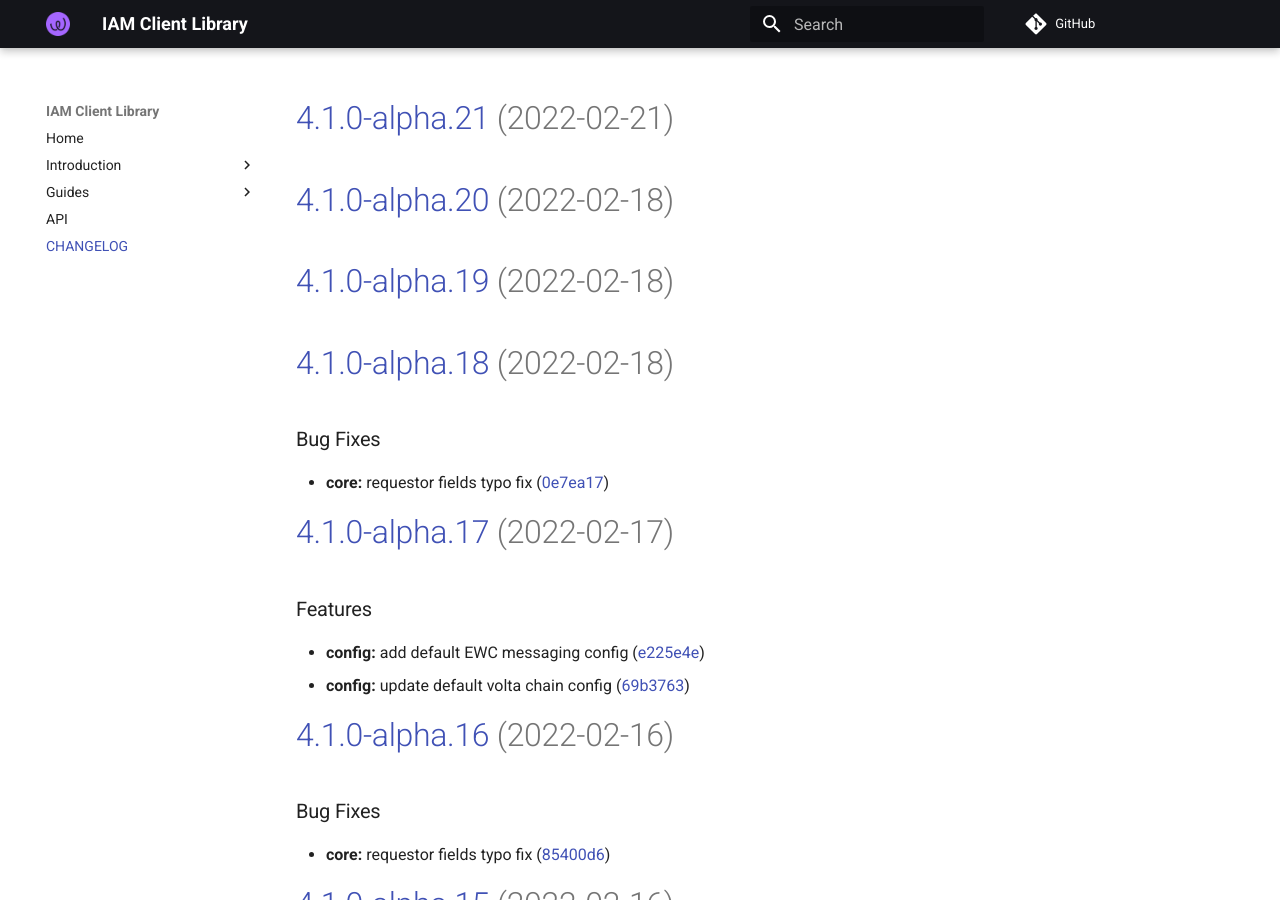
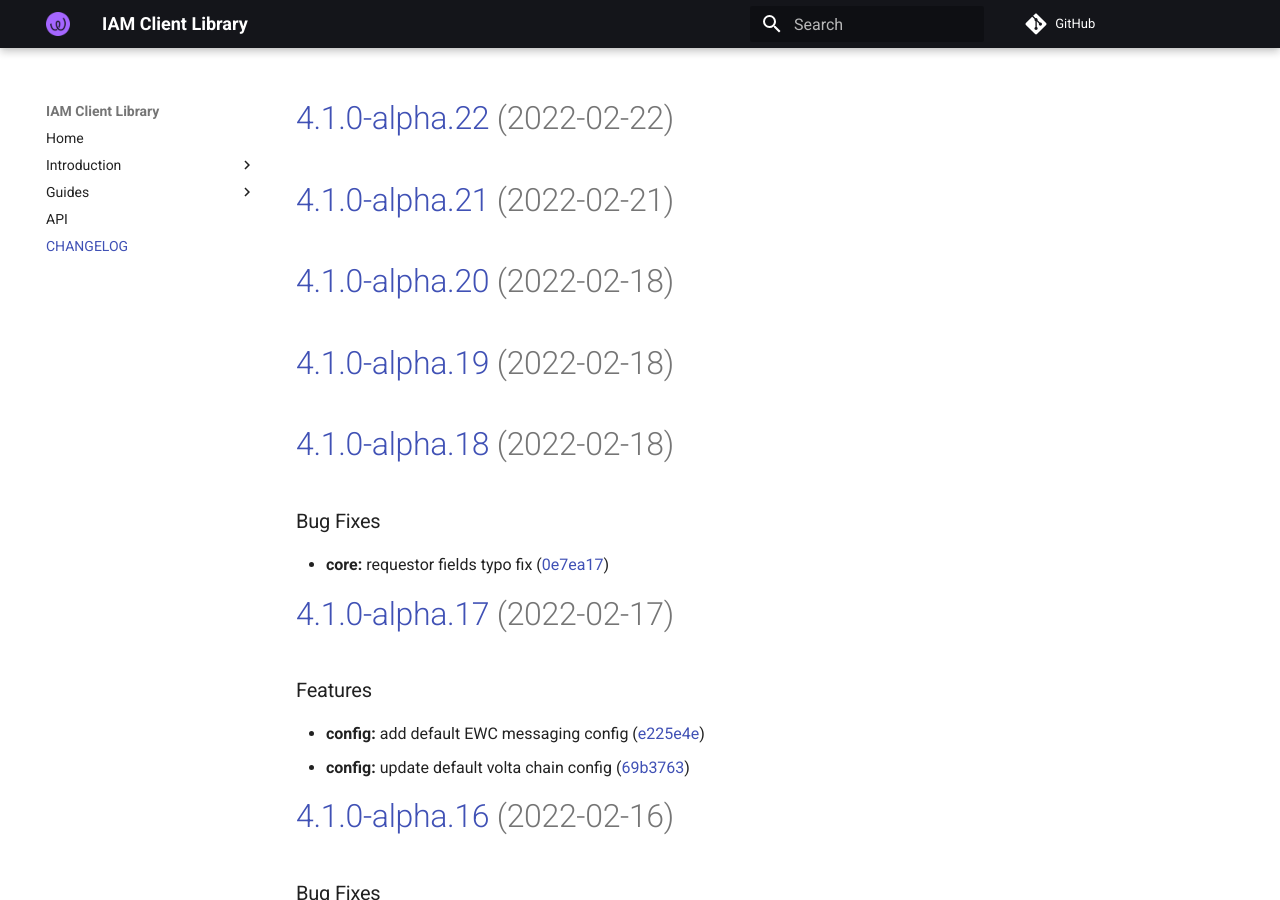
Before and after one commit to energywebfoundation/iam-client-lib, an MkDocs documentation site: the page built from docs/CHANGELOG.md, in a window 1280 px wide and 900 px high. Built offline with MkDocs 1.6.1 and Material for MkDocs 9.7.7, drawn with Linux system fonts in a browser that asks for light colours; comment, search, counter and statistics services are not loaded.

Commit message:
chore(release): 4.1.0-alpha.22 [skip ci]
# [4.1.0-alpha.22](https://github.com/energywebfoundation/iam-client-lib/compare/v4.1.0-alpha.21...v4.1.0-alpha.22) (2022-02-22)

```diff
--- a/docs/CHANGELOG.md
+++ b/docs/CHANGELOG.md
@@ -1,3 +1,5 @@
+# [4.1.0-alpha.22](https://github.com/energywebfoundation/iam-client-lib/compare/v4.1.0-alpha.21...v4.1.0-alpha.22) (2022-02-22)
+
 # [4.1.0-alpha.21](https://github.com/energywebfoundation/iam-client-lib/compare/v4.1.0-alpha.20...v4.1.0-alpha.21) (2022-02-21)
 
 # [4.1.0-alpha.20](https://github.com/energywebfoundation/iam-client-lib/compare/v4.1.0-alpha.19...v4.1.0-alpha.20) (2022-02-18)
--- a/package.json
+++ b/package.json
@@ -1,6 +1,6 @@
 {
   "name": "iam-client-lib",
-  "version": "4.1.0-alpha.21",
+  "version": "4.1.0-alpha.22",
   "description": "Library for Decentralized Identity and Access Management",
   "main": "dist/index.js",
   "module": "dist/index.esm.js",
```
